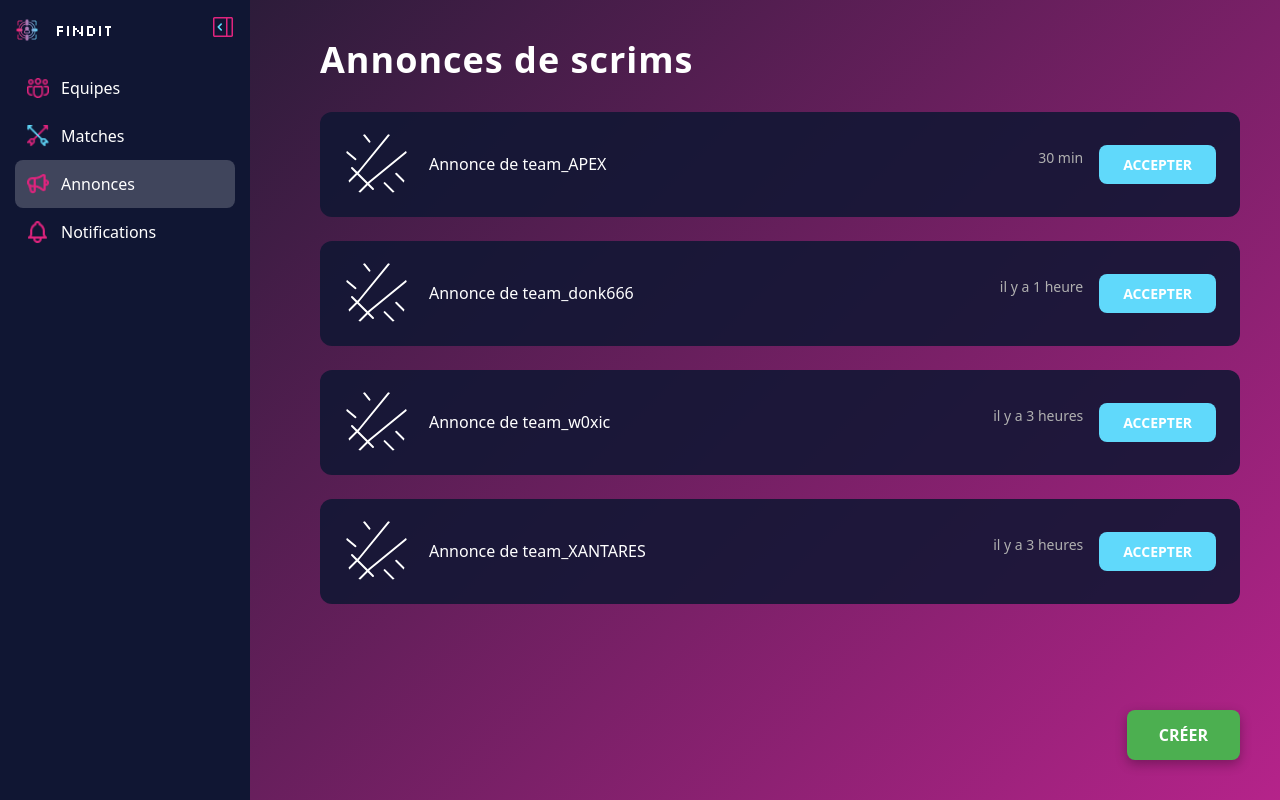
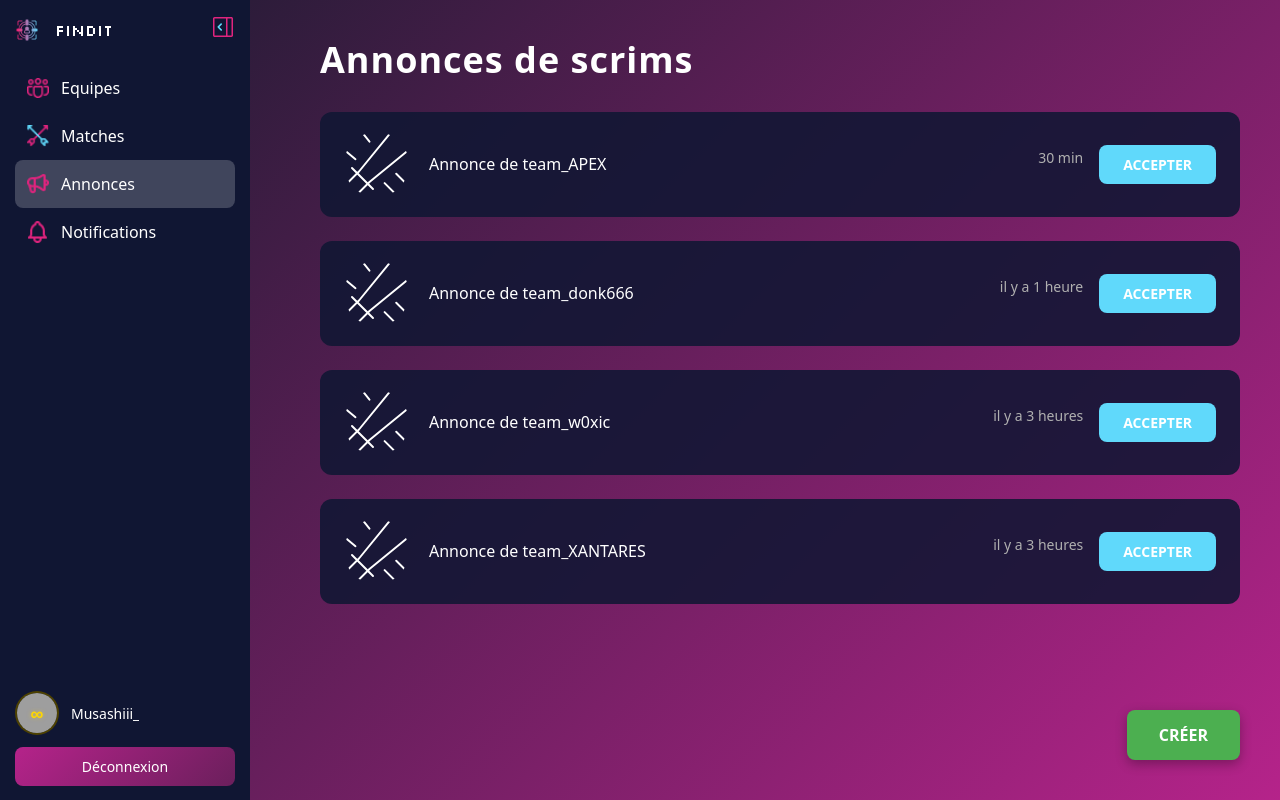
Before and after one commit to kenant68/Find-It, a React (Vite) app: page /announces in a window 1280 px wide. Built offline with nearby package versions, Linux system fonts and the light colour scheme; grey boxes are pictures that could not be loaded.

Commit message:
ajout de la pp du joueur connecté et du bouton de déconnexion

```diff
--- a/src/components/Navbar/Navbar.jsx
+++ b/src/components/Navbar/Navbar.jsx
@@ -1,6 +1,7 @@
 import { NavLink, useNavigate } from "react-router-dom";
 import styles from "./Navbar.module.css";
 import { useState } from "react";
+import UserProfile from "../UserProfile/UserProfile.jsx";
 
 import sidebarOpenIcon from "../../assets/sidebar-open.png";
 import sidebarClosedIcon from "../../assets/sidebar-closed.png";
@@ -98,6 +99,8 @@ export default function Navbar({ isCollapsed, setIsCollapsed }) {
           </li>
         </ul>
       </nav>
+
+      <UserProfile isCollapsed={collapsed} />
     </aside>
   );
 }
--- /dev/null
+++ b/src/components/UserProfile/UserProfile.jsx
@@ -0,0 +1,59 @@
+import React, { useState, useEffect } from "react";
+import { useNavigate } from "react-router-dom";
+import styles from "./UserProfile.module.css";
+
+const UserProfile = ({ isCollapsed }) => {
+  const [user, setUser] = useState(null);
+  const navigate = useNavigate();
+
+  useEffect(() => {
+    const loadUser = async () => {
+      try {
+        const response = await fetch("/db.json");
+        const data = await response.json();
+        const currentUser = (data.users || []).find(
+          (u) => u.id === 1 || u.id === "1"
+        );
+        if (currentUser) {
+          setUser(currentUser);
+        }
+      } catch (error) {
+        console.error("Erreur lors du chargement de l'utilisateur:", error);
+      }
+    };
+
+    loadUser();
+  }, []);
+
+  const handleLogout = () => {
+    navigate("/");
+  };
+
+  if (!user) {
+    return null;
+  }
+
+  return (
+    <div className={styles.userSection}>
+      <div className={styles.userInfo}>
+        <div className={styles.avatarContainer}>
+          <img
+            src={user.avatar_url}
+            alt={user.username}
+            className={styles.avatar}
+          />
+        </div>
+        {!isCollapsed && (
+          <span className={styles.username}>{user.username}</span>
+        )}
+      </div>
+      {!isCollapsed && (
+        <button className={styles.logoutButton} onClick={handleLogout}>
+          <span>Déconnexion</span>
+        </button>
+      )}
+    </div>
+  );
+};
+
+export default UserProfile;
--- /dev/null
+++ b/src/components/UserProfile/UserProfile.module.css
@@ -0,0 +1,81 @@
+.userSection {
+  margin-top: auto;
+  padding-top: 20px;
+  display: flex;
+  flex-direction: column;
+  gap: 12px;
+  width: 100%;
+}
+
+.userInfo {
+  display: flex;
+  align-items: center;
+  gap: 12px;
+}
+
+.avatarContainer {
+  width: 40px;
+  height: 40px;
+  border-radius: 50%;
+  overflow: hidden;
+  background: #000000;
+  display: flex;
+  align-items: center;
+  justify-content: center;
+  flex-shrink: 0;
+  border: 2px solid rgba(255, 215, 0, 0.3);
+  position: relative;
+}
+
+.avatar {
+  width: 100%;
+  height: 100%;
+  object-fit: cover;
+}
+
+.avatarContainer::after {
+  content: "∞";
+  position: absolute;
+  color: #ffd700;
+  font-size: 18px;
+  font-weight: 700;
+  pointer-events: none;
+  z-index: 1;
+  line-height: 1;
+  text-shadow: 0 0 4px rgba(255, 215, 0, 0.5);
+}
+
+.username {
+  color: white;
+  font-size: 14px;
+  font-weight: 500;
+  white-space: nowrap;
+  overflow: hidden;
+  text-overflow: ellipsis;
+}
+
+.logoutButton {
+  display: flex;
+  align-items: center;
+  justify-content: center;
+  gap: 8px;
+  width: 100%;
+  padding: 10px 16px;
+  background: linear-gradient(135deg, #b5238a 0%, #6b1f5c 100%);
+  border: none;
+  border-radius: 8px;
+  color: white;
+  font-size: 14px;
+  font-weight: 500;
+  cursor: pointer;
+  transition: transform 0.2s ease, opacity 0.2s ease;
+}
+
+.logoutButton:hover {
+  transform: translateY(-2px);
+  opacity: 0.9;
+}
+
+.logoutButton:active {
+  transform: translateY(0);
+}
```
